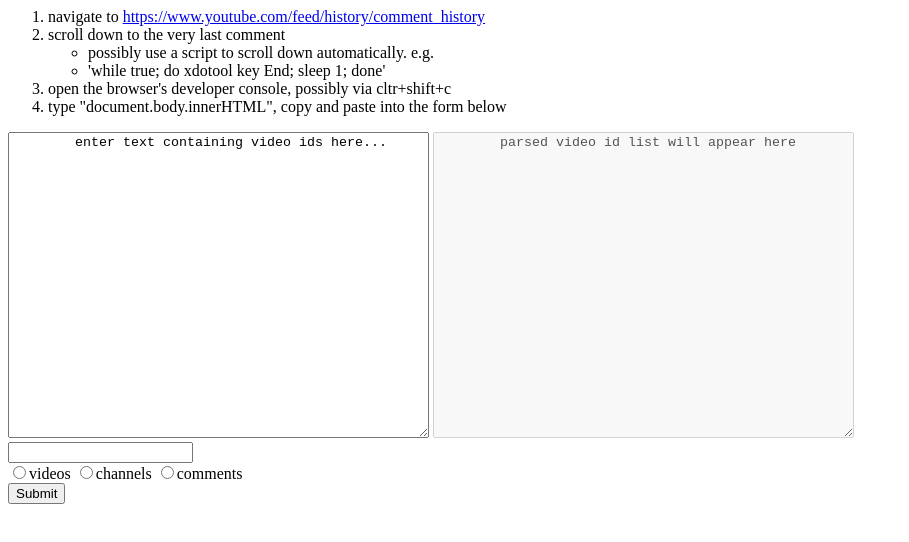
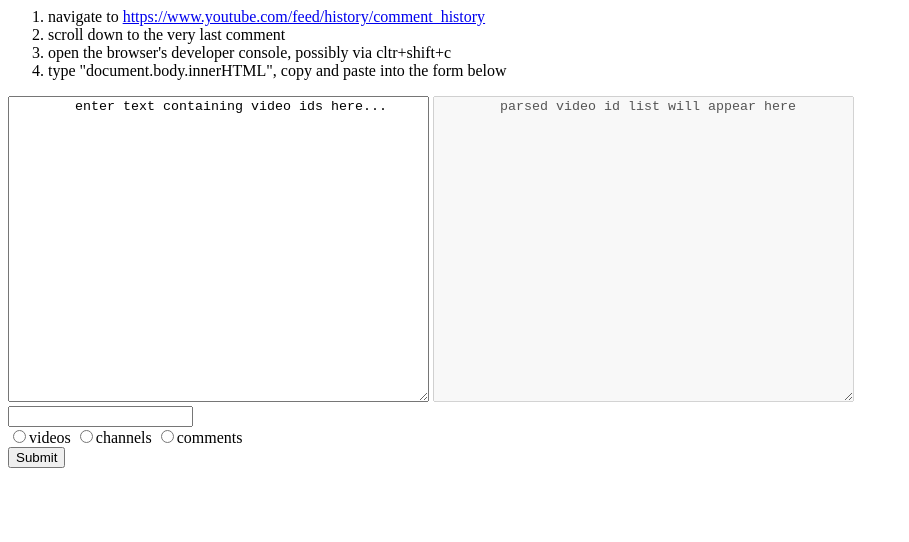
Before and after one commit to erjoalgo/content-online, a plain HTML site: page www/feed-history.html in a window 1280 px wide. Shown: the whole page, without its empty margins (0-909 px from the left). Drawn offline with Linux system fonts and the light colour scheme.

Commit message:
remove xdotool-based hint

```diff
--- a/www/feed-history.html
+++ b/www/feed-history.html
@@ -6,10 +6,6 @@
         <li>navigate to <a href="https://www.youtube.com/feed/history/comment_history">https://www.youtube.com/feed/history/comment_history</a>
         </li>
         <li>scroll down to the very last comment</li>
-      <ul>
-        <li>possibly use a script to scroll down automatically. e.g.</li>
-        <li>'while true; do xdotool key End; sleep 1; done'</li>
-      </ul>
       <li>open the browser's developer console, possibly via cltr+shift+c</li>
       <li>type "document.body.innerHTML", copy and paste into the form below</li>
       </ol>
```
